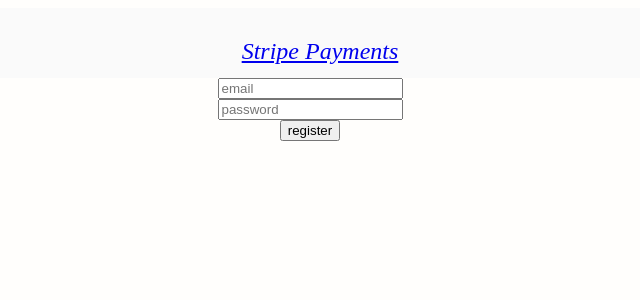
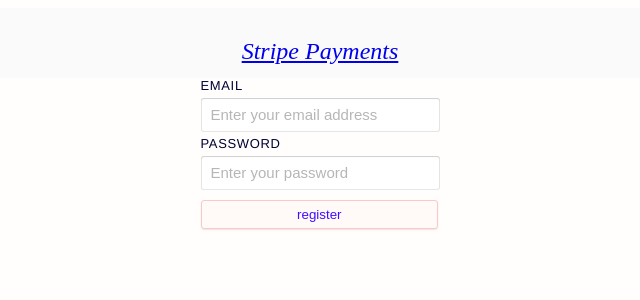
Before and after one commit to tjohnson1106/apollo-typescript-server-basic-ui, a React (Create React App) app: page /register in a window 1280 px wide. Shown: the top 300 px of the page, without its empty margins (330-970 px from the left). Built offline with nearby package versions, Linux system fonts and the light colour scheme; no server answers.

Commit message:
created shared form  for register and login

```diff
--- /dev/null
+++ b/src/modules/user/Form.tsx
@@ -0,0 +1,66 @@
+import * as React from "react";
+import PureComponent = React.PureComponent;
+import { Input } from "../../ui/Input";
+import { BlueButton } from "../../ui/BlueButton";
+import { StringValueNode } from "graphql";
+
+interface State {
+  email: string;
+  password: string;
+}
+
+interface Props {
+  onSubmit: (data: State) => void;
+  buttonText: string;
+}
+
+export class Form extends PureComponent<Props, State> {
+  state = {
+    email: "",
+    password: ""
+  };
+
+  handleChange = (e: any) => {
+    const { name, value } = e.target;
+    this.setState({
+      [name]: value
+    } as any);
+  };
+  render() {
+    const { password, email } = this.state;
+    return (
+      <div
+        style={{
+          display: "flex",
+          flexDirection: "column",
+          alignItems: "center",
+          justifyContent: "center"
+        }}
+      >
+        <div>
+          <Input
+            label="EMAIL"
+            type="text"
+            name="email"
+            placeholder="Enter your email address"
+            value={email}
+            onChange={this.handleChange}
+          />
+
+          <Input
+            label="PASSWORD"
+            type="password"
+            name="password"
+            placeholder="Enter your password"
+            value={password}
+            onChange={this.handleChange}
+          />
+
+          <BlueButton onClick={() => this.props.onSubmit(this.state)}>
+            {this.props.buttonText}
+          </BlueButton>
+        </div>
+      </div>
+    );
+  }
+}
--- a/src/modules/user/LoginView.tsx
+++ b/src/modules/user/LoginView.tsx
@@ -6,8 +6,7 @@
 import { RouteComponentProps } from "react-router-dom";
 import { meQuery } from "../../graphql/queries/me";
 import { userFragment } from "../../graphql/fragments/userFragment";
-import { BlueButton } from "../../ui/BlueButton";
-import { Input } from "../../ui/Input";
+import { Form } from "./Form";
 
 const loginMutation = gql`
   mutation LoginMutation($email: String!, $password: String!) {
@@ -19,21 +18,8 @@
   ${userFragment}
 `;
 
-export class LoginView extends PureComponent<RouteComponentProps<{}>> {
-  state = {
-    email: "",
-    password: ""
-  };
-
-  handleChange = (e: any) => {
-    const { name, value } = e.target;
-    this.setState({
-      [name]: value
-    });
-  };
-
+export class LoginView extends React.PureComponent<RouteComponentProps<{}>> {
   render() {
-    const { password, email } = this.state;
     return (
       <Mutation<LoginMutation, LoginMutationVariables>
         update={(cache, { data }) => {
@@ -49,50 +35,18 @@
         mutation={loginMutation}
       >
         {(mutate, { client }) => (
-          <div
-            style={{
-              display: "flex",
-              flexDirection: "column",
-              alignItems: "center",
-              justifyContent: "center"
+          <Form
+            buttonText="login"
+            onSubmit={async data => {
+              // optional reset cache
+              await client.resetStore();
+              const response = await mutate({
+                variables: data
+              });
+              console.log(response);
+              this.props.history.push("/account");
             }}
-          >
-            <div>
-              <Input
-                label="EMAIL"
-                type="text"
-                name="email"
-                placeholder="Enter your email address"
-                value={email}
-                onChange={this.handleChange}
-              />
-            </div>
-            <div>
-              <Input
-                label="PASSWORD"
-                type="password"
-                name="password"
-                placeholder="Enter your password"
-                value={password}
-                onChange={this.handleChange}
-              />
-            </div>
-            <div>
-              <BlueButton
-                onClick={async () => {
-                  // optional reset store
-                  client.resetStore();
-                  const response = await mutate({
-                    variables: this.state
-                  });
-                  console.log(response);
-                  this.props.history.push("/account");
-                }}
-              >
-                login
-              </BlueButton>
-            </div>
-          </div>
+          />
         )}
       </Mutation>
     );
--- a/src/modules/user/RegisterView.tsx
+++ b/src/modules/user/RegisterView.tsx
@@ -4,6 +4,7 @@
 import { gql } from "apollo-boost";
 import { RegisterMutationVariables, RegisterMutation } from "../../schemaTypes";
 import { RouteComponentProps } from "react-router-dom";
+import { Form } from "./Form";
 
 // TODO implement types with apollo-cli
 
@@ -14,65 +15,22 @@
 `;
 
 export class RegisterView extends PureComponent<RouteComponentProps<{}>> {
-  state = {
-    email: "",
-    password: ""
-  };
-
-  handleChange = (e: any) => {
-    const { name, value } = e.target;
-    this.setState({
-      [name]: value
-    });
-  };
-
   render() {
-    const { password, email } = this.state;
     return (
       <Mutation<RegisterMutation, RegisterMutationVariables>
         mutation={registerMutation}
       >
         {mutate => (
-          <div
-            style={{
-              display: "flex",
-              flexDirection: "column",
-              alignItems: "center",
-              justifyContent: "center"
+          <Form
+            buttonText="register"
+            onSubmit={async data => {
+              const response = await mutate({
+                variables: data
+              });
+              console.log(response);
+              this.props.history.push("/login");
             }}
-          >
-            <div>
-              <input
-                type="text"
-                name="email"
-                placeholder="email"
-                value={email}
-                onChange={this.handleChange}
-              />
-            </div>
-            <div>
-              <input
-                type="password"
-                name="password"
-                placeholder="password"
-                value={password}
-                onChange={this.handleChange}
-              />
-            </div>
-            <div>
-              <button
-                onClick={async () => {
-                  const response = await mutate({
-                    variables: this.state
-                  });
-                  console.log(response);
-                  this.props.history.push("/login");
-                }}
-              >
-                register
-              </button>
-            </div>
-          </div>
+          />
         )}
       </Mutation>
     );
--- a/src/ui/BlueButton.tsx
+++ b/src/ui/BlueButton.tsx
@@ -13,7 +13,7 @@
   color: #440dff;
   border: 1px solid rgb(249, 200, 200);
   box-shadow: rgba(0, 0, 0, 0.1) 0px 1px 2px;
-  width: 100%;
+  width: 108.5%;
   margin-top: 6px;
   margin-bottom: 12px;
   cursor: pointer;
--- a/src/ui/Input.tsx
+++ b/src/ui/Input.tsx
@@ -11,12 +11,12 @@
 }
 
 const Label = styled("div")`
-  font-size: 11px;
+  font-size: 13px;
   line-height: 16px;
   font-family: Helvetica, sans-serif, Arial;
   text-transform: uppercase;
   letter-spacing: 0.05em;
-  color: #000412;
+  color: #000133;
   font-weight: 450;
 `;
 
```
